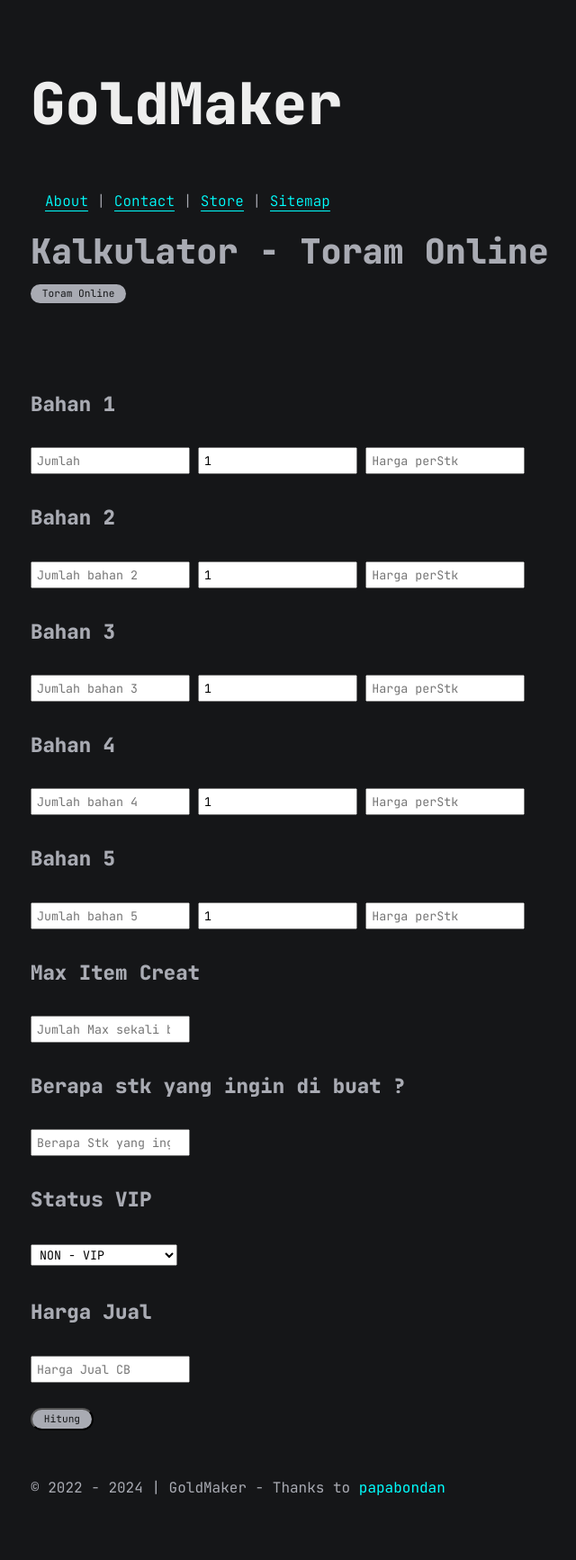
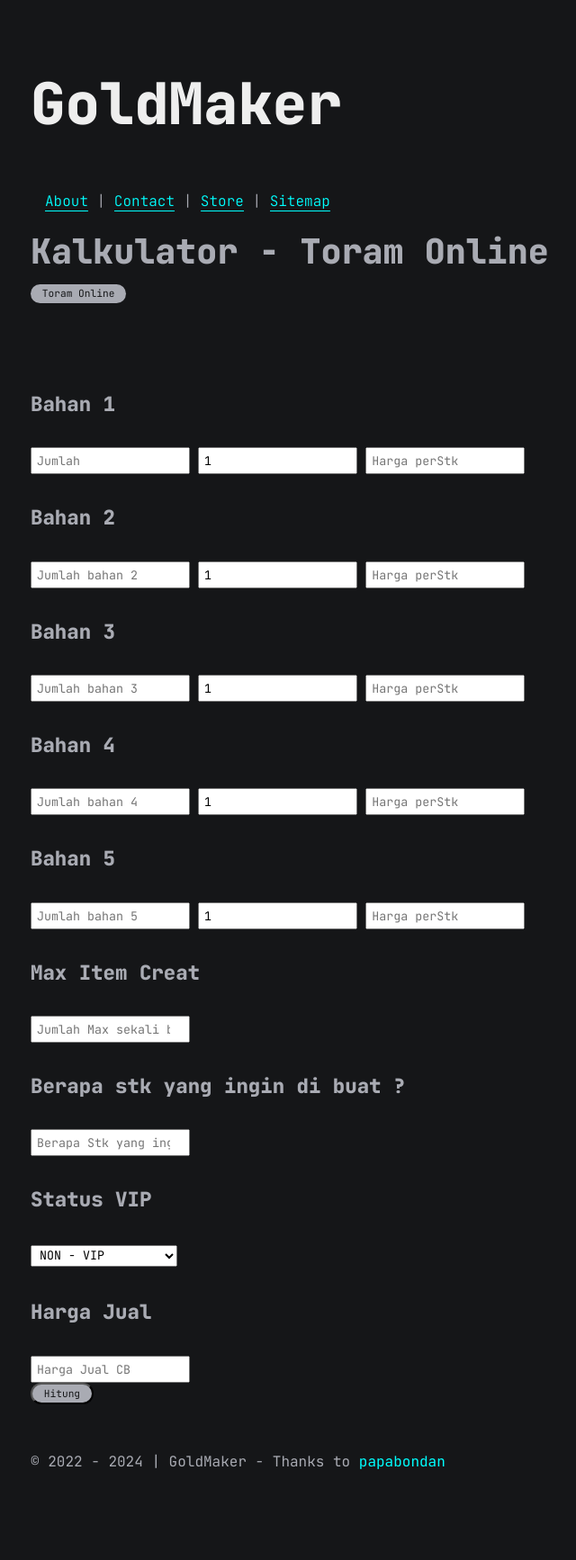
Before and after one commit to angganesia/angganesia.github.io, a Jekyll site: the page built from _pages/totes.md, in a window 1280 px wide. Shown: the whole page at 90% size, without its empty margins (281-921 px from the left). Built offline with Jekyll 4.4.1, drawn with Linux system fonts in a browser that asks for light colours; comment, search, counter and statistics services are not loaded; after the commit the page ends 1705 px from its top, so only the background shows below that.

Commit message:
update totes.md

```diff
--- a/_pages/totes.md
+++ b/_pages/totes.md
@@ -15,54 +15,37 @@
     }
 </style>
 <form>
-  <h4>Bahan 1</h4>
-    <input type="number" id="bahan1" placeholder="Jumlah" name="bahan1">
-    <input type="number" id="bahan1stk" value="1" placeholder="30/90/etc">
-    <input type="number" id="bahan1harga" placeholder="Harga perStk">
-
- <br>
+      <h4>Bahan 1</h4>
+      <input type="number" id="bahan1" placeholder="Jumlah" name="bahan1">
+      <input type="number" id="bahan1stk" value="1" placeholder="30/90/etc">
+      <input type="number" id="bahan1harga" placeholder="Harga perStk">
       <h4>Bahan 2</h4>
       <input type="number" id="bahan2" placeholder="Jumlah bahan 2">
       <input type="number" id="bahan2stk" value="1" placeholder="30/90/etc">
       <input type="number" id="bahan2harga" placeholder="Harga perStk">
-
-  <br>
       <h4>Bahan 3</h4>
       <input type="number" id="bahan3" placeholder="Jumlah bahan 3">
       <input type="number" id="bahan3stk" value="1" placeholder="30/90/etc">
       <input type="number" id="bahan3harga" placeholder="Harga perStk">
-
-  <br>
       <h4>Bahan 4</h4>
       <input type="number" id="bahan4" placeholder="Jumlah bahan 4">
       <input type="number" id="bahan4stk" value="1" placeholder="30/90/etc">
       <input type="number" id="bahan4harga" placeholder="Harga perStk">
-
-  <br>
       <h4>Bahan 5</h4>
       <input type="number" id="bahan5" placeholder="Jumlah bahan 5">
       <input type="number" id="bahan5stk" value="1" placeholder="30/90/etc">
       <input type="number" id="bahan5harga" placeholder="Harga perStk">
-
-  <br>
       <h4>Max Item Creat</h4>
       <input type="number" id="maxcreatitem" placeholder="Jumlah Max sekali buat">
-
-  <br>
       <h4>Berapa stk yang ingin di buat ?</h4>
       <input type="number" id="needstk" placeholder="Berapa Stk yang ingin dibuat">
-
-  <br>
       <h4>Status VIP</h4>
       <select name="vip" id="vip">
         <option value="0.09">VIP</option>
         <option value="0.1" selected>NON - VIP</option>
       </select>
-
-  <br>
       <h4>Harga Jual</h4>
       <input type="number" id="hargajual" placeholder="Harga Jual CB">
-  <br><br>
       <div class="categories">
         <button class="category" type="button" id="hitung">Hitung</button>
       </div>
```
